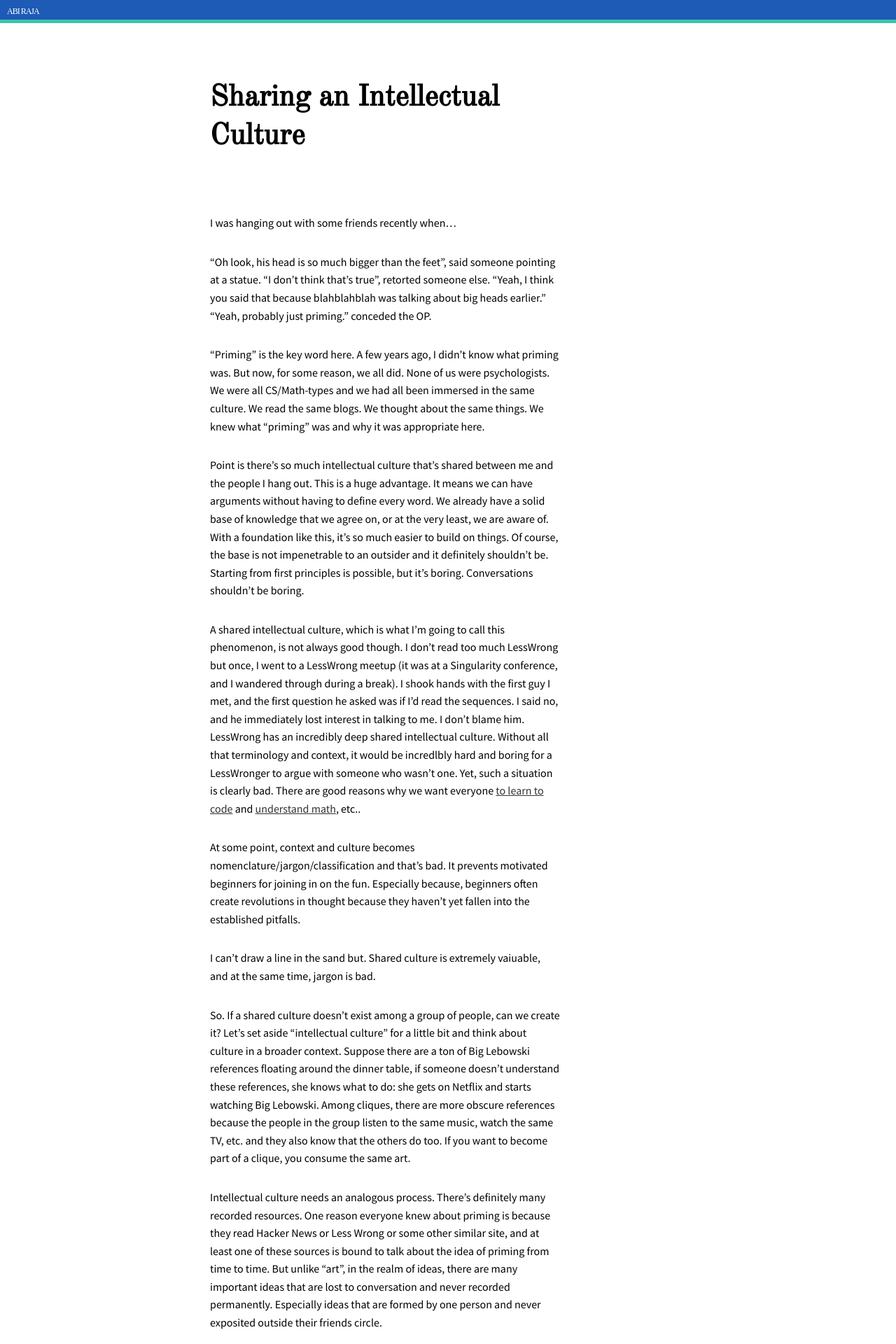
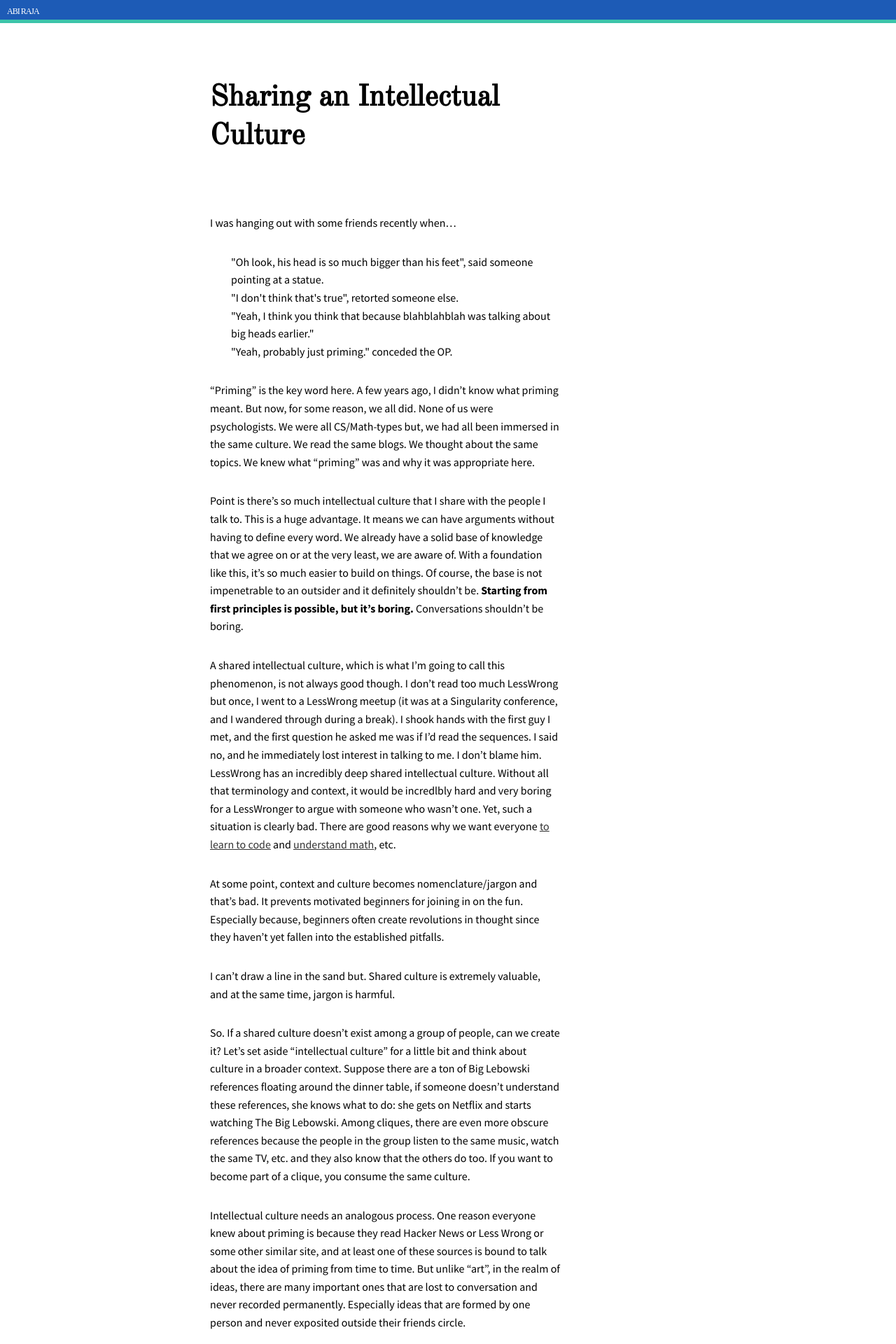
Before and after one commit to abi/abi.github.com, a Jekyll site: the page built from _posts/2013-03-08-sharing-an-intellectual-culture.md, in a window 1280 px wide. Shown: the top 1920 px of the page at 70% size. Built offline with Jekyll 4.4.1, drawn with Linux system fonts in a browser that asks for light colours; Markdown is read by kramdown in place of the engine named in the settings; some of the changed text lies outside the part shown.

Commit message:
Final edits to intellectual culture post.

```diff
--- a/_posts/2013-03-08-sharing-an-intellectual-culture.md
+++ b/_posts/2013-03-08-sharing-an-intellectual-culture.md
@@ -9,40 +9,40 @@
 
 I was hanging out with some friends recently when...
 
-"Oh look, his head is so much bigger than the feet", said someone pointing at a statue.
-"I don't think that's true", retorted someone else.
-"Yeah, I think you said that because blahblahblah was talking about big heads earlier."
+<p class="convo">
+"Oh look, his head is so much bigger than his feet", said someone pointing at a statue. <br/>
+"I don't think that's true", retorted someone else.  <br/>
+"Yeah, I think you think that because blahblahblah was talking about big heads earlier."   <br/>
 "Yeah, probably just priming." conceded the OP.
+</p>
 
-"Priming" is the key word here. A few years ago, I didn't know what priming was. But now, for some reason, we all did. None of us were psychologists. We were all CS/Math-types and we had all been immersed in the same culture. We read the same blogs. We thought about the same things. We knew what "priming" was and why it was appropriate here.
+"Priming" is the key word here. A few years ago, I didn't know what priming meant. But now, for some reason, we all did. None of us were psychologists. We were all CS/Math-types but, we had all been immersed in the same culture. We read the same blogs. We thought about the same topics. We knew what "priming" was and why it was appropriate here.
 
-Point is there's so much intellectual culture that's shared between me and the people I hang out. This is a huge advantage. It means we can have arguments without having to define every word. We already have a solid base of knowledge that we agree on, or at the very least, we are aware of. With a foundation like this, it's so much easier to build on things. Of course, the base is not impenetrable to an outsider and it definitely shouldn't be. Starting from first principles is possible, but it's boring. Conversations shouldn't be boring.
+Point is there's so much intellectual culture that I share with the people I talk to. This is a huge advantage. It means we can have arguments without having to define every word. We already have a solid base of knowledge that we agree on or at the very least, we are aware of. With a foundation like this, it's so much easier to build on things. Of course, the base is not impenetrable to an outsider and it definitely shouldn't be. **Starting from first principles is possible, but it's boring.** Conversations shouldn't be boring.
 
-A shared intellectual culture, which is what I'm going to call this phenomenon, is not always good though. I don't read too much LessWrong but once, I went to a LessWrong meetup (it was at a Singularity conference, and I wandered through during a break). I shook hands with the first guy I met, and the first question he asked was if I'd read the sequences. I said no, and he immediately lost interest in talking to me. I don't blame him. LessWrong has an incredibly deep shared intellectual culture. Without all that terminology and context, it would be incredlbly hard and boring for a LessWronger to argue with someone who wasn't one. Yet, such a situation is clearly bad. There are good reasons why we want everyone [to learn to code](code.org) and [understand math](http://worrydream.com/KillMath/), etc..
+A shared intellectual culture, which is what I'm going to call this phenomenon, is not always good though. I don't read too much LessWrong but once, I went to a LessWrong meetup (it was at a Singularity conference, and I wandered through during a break). I shook hands with the first guy I met, and the first question he asked me was if I'd read the sequences. I said no, and he immediately lost interest in talking to me. I don't blame him. LessWrong has an incredibly deep shared intellectual culture. Without all that terminology and context, it would be incredlbly hard and very boring for a LessWronger to argue with someone who wasn't one. Yet, such a situation is clearly bad. There are good reasons why we want everyone [to learn to code](code.org) and [understand math](http://worrydream.com/KillMath/), etc.
 
-At some point, context and culture becomes nomenclature/jargon/classification and that's bad. It prevents motivated beginners for joining in on the fun. Especially because, beginners often create revolutions in thought because they haven't yet fallen into the established pitfalls.
+At some point, context and culture becomes nomenclature/jargon and that's bad. It prevents motivated beginners for joining in on the fun. Especially because, beginners often create revolutions in thought since they haven't yet fallen into the established pitfalls.
 
-I can't draw a line in the sand but. Shared culture is extremely vaiuable, and at the same time, jargon is bad.
+I can't draw a line in the sand but. Shared culture is extremely valuable, and at the same time, jargon is harmful.
 
-So. If a shared culture doesn't exist among a group of people, can we create it? Let's set aside "intellectual culture" for a little bit and think about culture in a broader context. Suppose there are a ton of Big Lebowski references floating around the dinner table, if someone doesn't understand these references, she knows what to do: she gets on Netflix and starts watching Big Lebowski. Among cliques, there are more obscure references because the people in the group listen to the same music, watch the same TV, etc. and they also know that the others do too. If you want to become part of a clique, you consume the same art.
+So. If a shared culture doesn't exist among a group of people, can we create it? Let's set aside "intellectual culture" for a little bit and think about culture in a broader context. Suppose there are a ton of Big Lebowski references floating around the dinner table, if someone doesn't understand these references, she knows what to do: she gets on Netflix and starts watching The Big Lebowski. Among cliques, there are even more obscure references because the people in the group listen to the same music, watch the same TV, etc. and they also know that the others do too. If you want to become part of a clique, you consume the same culture.
 
-Intellectual culture needs an analogous process. There's definitely many recorded resources. One reason everyone knew about priming is because they read Hacker News or Less Wrong or some other similar site, and at least one of these sources is bound to talk about the idea of priming from time to time. But unlike "art", in the realm of ideas, there are many important ideas that are lost to conversation and never recorded permanently. Especially ideas that are formed by one person and never exposited outside their friends circle.
+Intellectual culture needs an analogous process. One reason everyone knew about priming is because they read Hacker News or Less Wrong or some other similar site, and at least one of these sources is bound to talk about the idea of priming from time to time. But unlike "art", in the realm of ideas, there are many important ones that are lost to conversation and never recorded permanently. Especially ideas that are formed by one person and never exposited outside their friends circle.
 
-And this brings me to what prompted me to write this post. Earlier today, I sent [this article on writing](http://www.pixartouchbook.com/blog/2011/5/15/pixar-story-rules-one-version.html) to Grant and David. Grant replied,
+And this brings me to what prompted me to write this post. Earlier today, I sent [this article on writing](http://www.pixartouchbook.com/blog/2011/5/15/pixar-story-rules-one-version.html) to Grant and David. Grant replied:
 
-> "The information density is so high that you really have to come back to it constantly and re-read over months it to get the most out of it. ".
+> "The information density is so high that you really have to come back to it constantly and re-read over months it to get the most out of it. "
 
-And that got me really excited, because I've been thinking about "high information density things" quite a bit recently. Specifically, over the last week, I've been struggling with the problem of not being able to retain much of the good advice that I consume on the Internet. Should I leave my tab open so I can constantly get back to this? That's annoying, I hate having a ton of open tabs. It's a constant source of stress. Should I store this in a note? But then, I never read notes that I write. Should I put it far down my TODO list so next weekend when I clear my TODO list (I clean every weekend), I'll look at this?I haven't quite figured out a satisfactorily solution. But the idea of "high information density things" is really important and not something I've ever seen spelt out concretely before. There's a clear dichotomy between between these type of articles and other things that I read that I don't care to ever return to.
+And that got me really excited, because I've been thinking about "high information density things" quite a bit recently. Specifically, over the last week, I've been struggling with the problem of not being able to retain much of the good advice that I consume on the Internet. Should I leave the tab open so I can constantly get back to it? That's annoying, I hate having a ton of open tabs. It's a constant source of real stress. Should I store this in a note? But then, I never re-read notes that I write. Should I put it far down my todo-list so next weekend when I clear my todo-list (I clean every weekend), I'll look at this? That adds clutter to the todo-list and refreshing your memory on an article is not exactly a todo in my book. I haven't quite figured out a satisfactorily solution. But the idea of "high information density things" is really important and not something I've ever seen spelt out concretely before. There's a clear dichotomy between between this type of articles and other things that I read that I don't care to ever return to.
 
-Next time someone talks about not being able to internatilize some good advice, there's so much context here. If Grant wrote a blogpost about this or if I did, I could simply talk about it for a little while and then, point to his blogpost.
+Next time someone talks about not being able to internatilize some good advice, I'd have so much to say. If Grant wrote a blogpost about this or if I did, I could simply talk about it for a little while and then, point to his blogpost.
 
-"Oh, look this is another high information density article!"
-------------
+*"Oh, look this is another high information density article!"*
 
-Ideas are hugely important, having the right idea in your head really changes the way you think about the world. Here's an idea about ideas: think of them as lenses, and everytime you hear a new idea, it's as if you have been gifted with a new lens unlike any you had before. Maybe it's a different color, or it turns the world upside down or it superimposes fractals on everything. Take this lens and keep it safely in a lens box. And just by doing that, you've added a whole new, exciting way to view the world. Now imagine, If we all shared our lens box that we hide inside our impenetrable heads, we'd have all the best lenses! And so many more ways to view the world.
+Ideas are hugely important; having the right idea in your head really changes the way you think about the world. Here's an idea about ideas: Think of them as lenses, and everytime you hear a new idea, it's as if you have been gifted with a new lens unlike any you had before. Maybe it's a different color, or it turns the world upside down or it superimposes fractals on every green thing. Take this lens and keep it safely in your precious box of lenses. And just by doing that, you've added a whole new, exciting way to view the world. Now imagine, If we all shared our lens boxes with one another, we'd have all the best lenses! And so many more ways to view the world.
 
-Conclusion
-----------
+In conclusion,
 
-1. All my friends should blog: To create permanent records of ideas
-2. All my friends should read all my other friend's blog: so we can share a basis of knowledge from which to debate things
+1. All my friends should blog: to create permanent records of ideas
+2. All my friends should read all my other friends' blogs: so we can share an intellectual culture, thus enabling far more interesting conversation.
--- a/css/screen.css
+++ b/css/screen.css
@@ -298,7 +298,6 @@
 /* line 217, ../sass/screen.sass */
 .post blockquote {
   margin-left: 30px;
-  font-style: italic;
 }
 /* line 221, ../sass/screen.sass */
 .post code {
@@ -330,35 +329,39 @@
   background-color: #333333;
 }
 /* line 243, ../sass/screen.sass */
+.post .convo {
+  margin-left: 30px;
+}
+/* line 246, ../sass/screen.sass */
 .post #disqus_thread, .post #no-comments {
   margin-top: 60px;
 }
-/* line 246, ../sass/screen.sass */
+/* line 249, ../sass/screen.sass */
 .post #no-comments {
   padding: 30px;
   height: 1px;
 }
 
-/* line 255, ../sass/screen.sass */
+/* line 258, ../sass/screen.sass */
 .mix-img-container {
   text-align: center;
   margin: 50px 0px 40px 0px;
 }
 
-/* line 259, ../sass/screen.sass */
+/* line 262, ../sass/screen.sass */
 .mix-img {
   border: 1px solid black;
   padding: 0px;
   width: 200px;
 }
 
-/* line 268, ../sass/screen.sass */
+/* line 271, ../sass/screen.sass */
 .link-post-container {
   margin-top: 30px;
   display: block;
 }
 
-/* line 272, ../sass/screen.sass */
+/* line 275, ../sass/screen.sass */
 .link-post {
   font-weight: bold;
   font-size: 18px;
@@ -368,13 +371,13 @@
   color: black;
 }
 
-/* line 280, ../sass/screen.sass */
+/* line 283, ../sass/screen.sass */
 .link-post:visited {
   color: #333333;
   border-bottom-color: #333333;
 }
 
-/* line 285, ../sass/screen.sass */
+/* line 288, ../sass/screen.sass */
 .poem {
   font-style: italiclic;
 }
--- a/sass/screen.sass
+++ b/sass/screen.sass
@@ -216,7 +216,7 @@
 
     blockquote
         margin-left: 30px
-        font-style: italic
+        //font-style: italic
 
     code
         border: 1px solid #ddd
@@ -239,6 +239,9 @@
         color: white
         code
             background-color: #333
+
+    .convo
+        margin-left: 30px
 
     #disqus_thread, #no-comments
         margin-top: 60px
```
